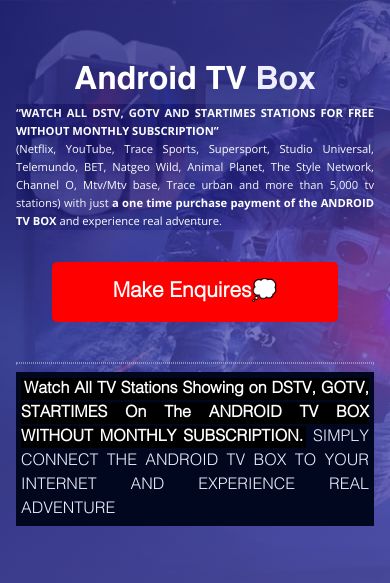
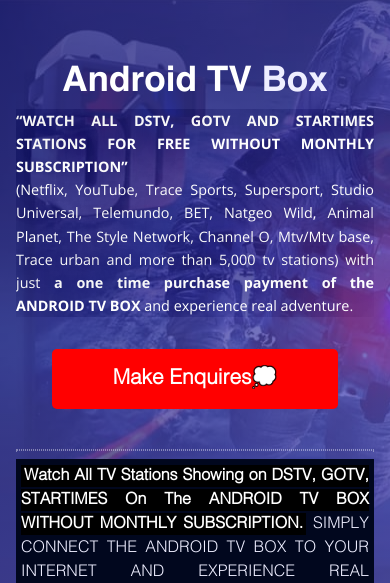
Before and after one commit to twmfg/androidtvbox, a plain HTML site: page index.html in a window 390 px wide. Shown: the part 114-697 px from the top of the page. Drawn offline with nearby package versions, Linux system fonts and the light colour scheme.

Commit message:
Update styles.css

```diff
--- a/styles.css
+++ b/styles.css
@@ -407,9 +407,9 @@ footer p {
 
 @media (max-width: 400px) {
       main h1 {
-            font-size: 2em;
+            font-size: 2.2em;
       }
       main h4 {
-            font-size: 0.7em !important;
+            font-size: 0.9em !important;
       }
 }
```
